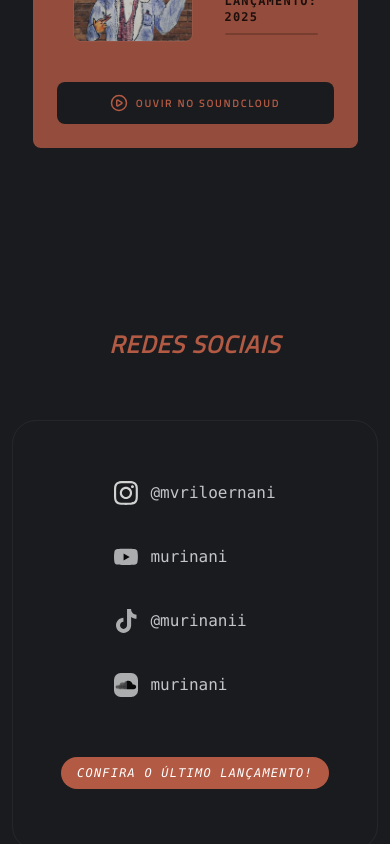
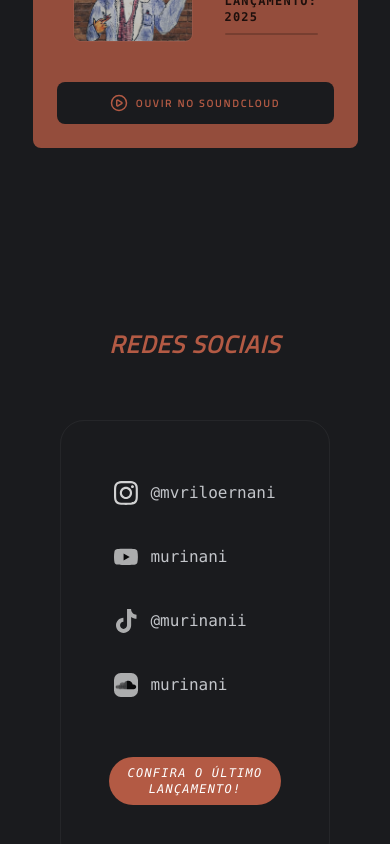
Before and after one commit to Cayuaz/artist-landing-page, a Next.js app: page / in a window 390 px wide. Shown: the part 5183-6027 px from the top of the page. Built offline with nearby package versions, Linux system fonts and the light colour scheme.

Commit message:
style: add padding in social component container

```diff
--- a/components/home/Social.tsx
+++ b/components/home/Social.tsx
@@ -3,7 +3,7 @@ import Link from "next/link";
 
 const Social = () => {
   return (
-    <div id="contact" className="w-full md:w-5/6">
+    <div id="contact" className="w-full md:w-5/6 px-15 md:px-0">
       <h2 className="text-2xl font-bold uppercase tracking-wider italic text-center text-[#B35A44]">
         Redes Sociais
       </h2>
```
